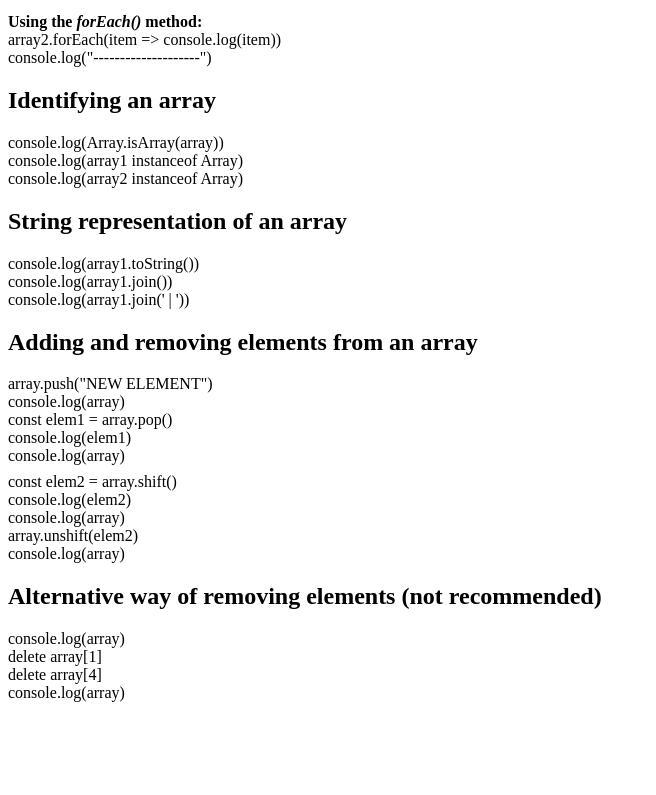
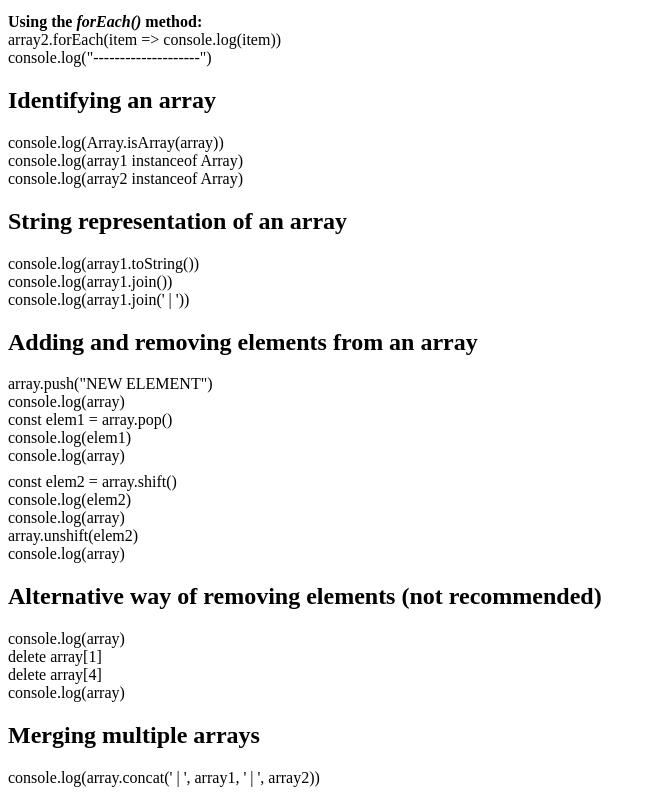
Before and after one commit to skyeoh/javascript-practice, a plain HTML site: page 06-arrays-and-loops/index.html in a window 1280 px wide. Shown: the part 847-1642 px from the top of the page, without its empty margins (0-656 px from the left). Before the commit the page ends 1557 px from the top, so only its background shows below. Drawn offline with Linux system fonts and the light colour scheme.

Commit message:
Add method to merge multiple arrays

```diff
--- a/06-arrays-and-loops/index.html
+++ b/06-arrays-and-loops/index.html
@@ -104,6 +104,11 @@
         <p>delete array[4]</p>
         <p>console.log(array)</p>
 
+
+        <h2>Merging multiple arrays</h2>
+
+        <p>console.log(array.concat(' | ', array1, ' | ', array2))</p>
+
         <script src="./script.js"></script>
     </body>
 </html>
--- a/06-arrays-and-loops/script.js
+++ b/06-arrays-and-loops/script.js
@@ -61,3 +61,6 @@ console.log(array);
 delete array[1];
 delete array[4];
 console.log(array);
+
+console.log('----- Merging multiple arrays -----');
+console.log(array.concat(' | ', array1, ' | ', array2));
```
